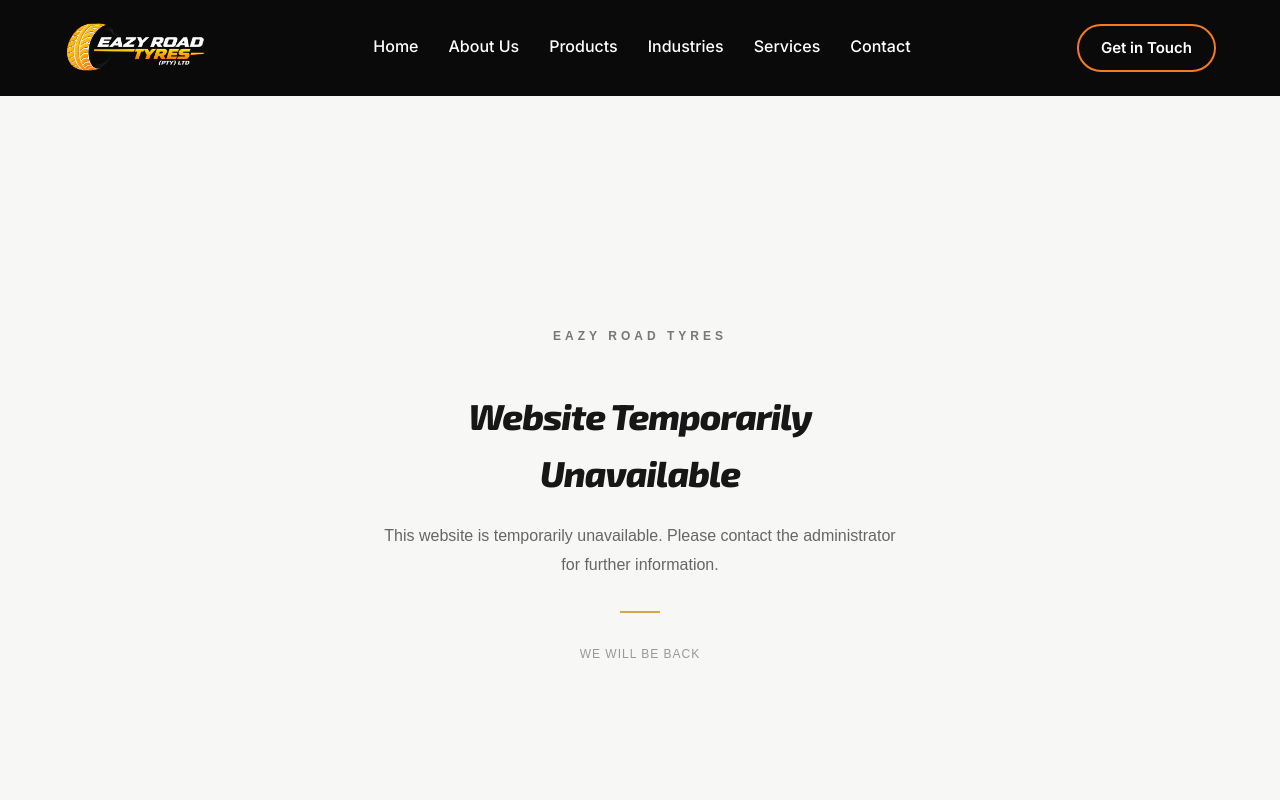
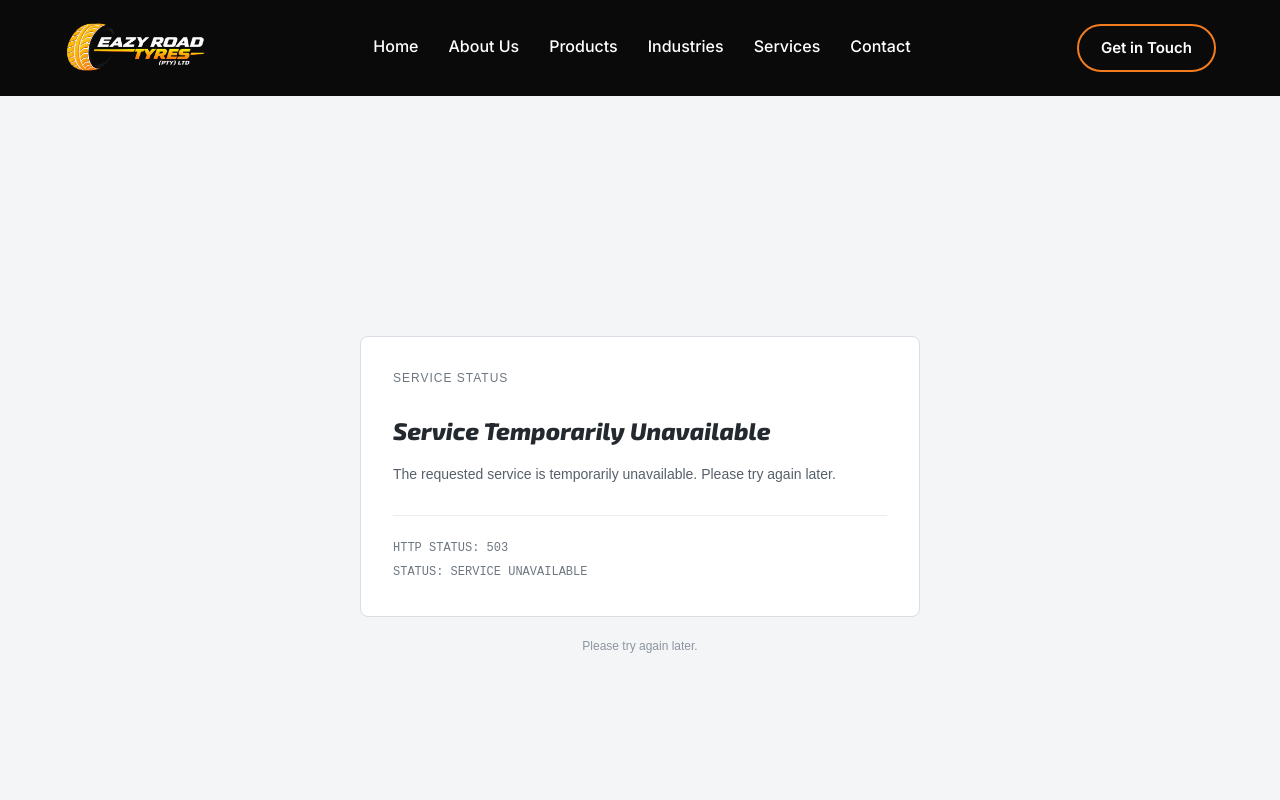
Before and after one commit to Baiden001/eazy-tyres, a Next.js app: page /maintenance in a window 1280 px wide. Shown: the top 800 px of the page. Built offline with nearby package versions, Linux system fonts and the light colour scheme; no server answers.

Commit message:
Update page.jsx

```diff
--- a/app/maintenance/page.jsx
+++ b/app/maintenance/page.jsx
@@ -4,69 +4,81 @@ export default function MaintenancePage() {
     <main
       style={{
         minHeight: "100vh",
+        background: "#f4f5f7",
+        color: "#24292f",
         display: "flex",
         alignItems: "center",
         justifyContent: "center",
         padding: "24px",
-        background: "#f7f7f5",
-        color: "#171717",
         fontFamily: "Arial, Helvetica, sans-serif",
-        textAlign: "center",
       }}
     >
-      <div style={{ maxWidth: "520px" }}>
+      <div style={{ width: "100%", maxWidth: "560px" }}>
+        <div
+          style={{
+            background: "#fff",
+            border: "1px solid #d8dee4",
+            borderRadius: "8px",
+            padding: "32px",
+          }}
+        >
           <div
             style={{
               fontSize: "12px",
-            letterSpacing: "4px",
-            fontWeight: 700,
-            marginBottom: "40px",
-            color: "#777",
+              color: "#6e7781",
+              letterSpacing: "1px",
+              marginBottom: "24px",
             }}
           >
-          EAZY ROAD TYRES
+            SERVICE STATUS
           </div>
 
           <h1
             style={{
-            fontSize: "36px",
+              fontSize: "24px",
               fontWeight: 600,
-            letterSpacing: "-1px",
-            marginBottom: "20px",
+              margin: "0 0 12px",
             }}
           >
-          Website Temporarily Unavailable
+            Service Temporarily Unavailable
           </h1>
 
           <p
             style={{
-            fontSize: "16px",
-            lineHeight: 1.8,
-            color: "#666",
-            margin: 0,
+              fontSize: "14px",
+              lineHeight: 1.7,
+              color: "#57606a",
+              margin: "0 0 28px",
             }}
           >
-          This website is temporarily unavailable.
-          Please contact the administrator for further information.
+            The requested service is temporarily unavailable.
+            Please try again later.
           </p>
 
           <div
             style={{
-            width: "40px",
-            height: "2px",
-            background: "#d6a747",
-            margin: "32px auto",
+              borderTop: "1px solid #eaeef2",
+              paddingTop: "20px",
+              fontFamily: "monospace",
+              fontSize: "12px",
+              lineHeight: 2,
+              color: "#6e7781",
             }}
-        />
+          >
+            <div>HTTP STATUS: 503</div>
+            <div>STATUS: SERVICE UNAVAILABLE</div>
+          </div>
+        </div>
 
         <p
           style={{
             fontSize: "12px",
-            letterSpacing: "1px",
-            color: "#999",
+            color: "#8c959f",
+            textAlign: "center",
+            marginTop: "20px",
           }}
         >
-          WE WILL BE BACK
+          Please try again later.
         </p>
       </div>
     </main>
```
Lines whose indentation alone changed are shown as unchanged.
